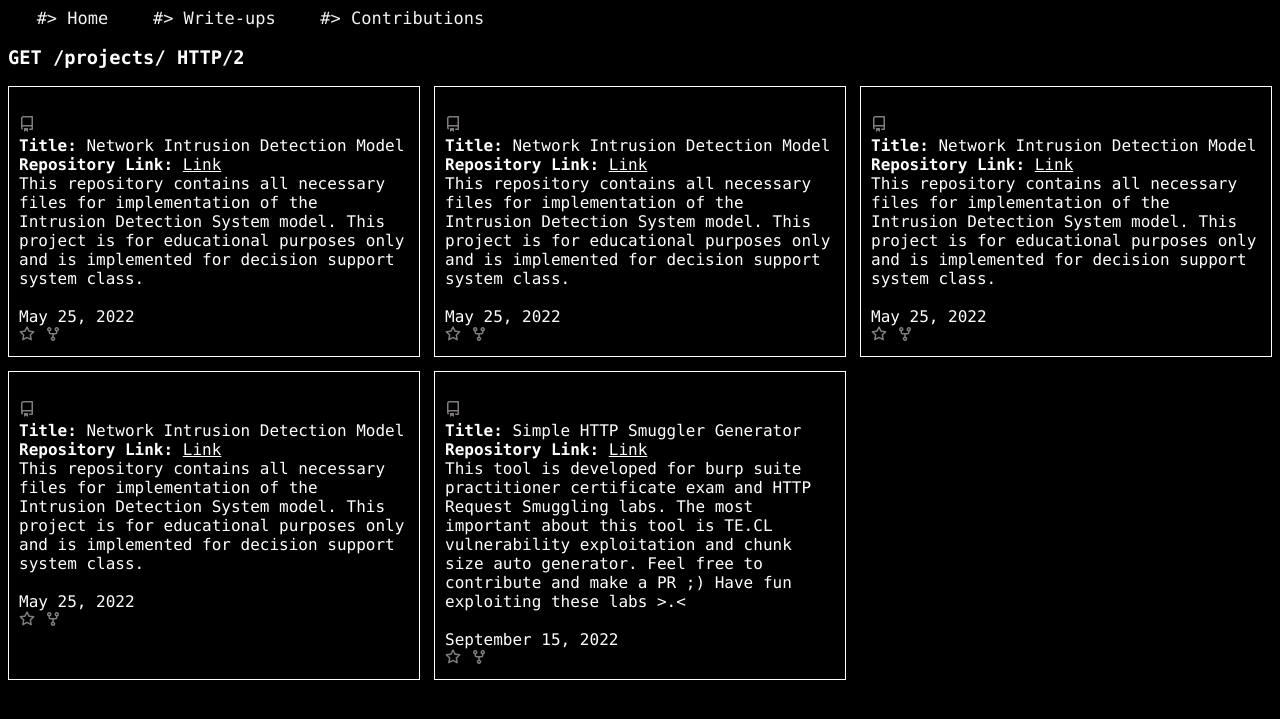
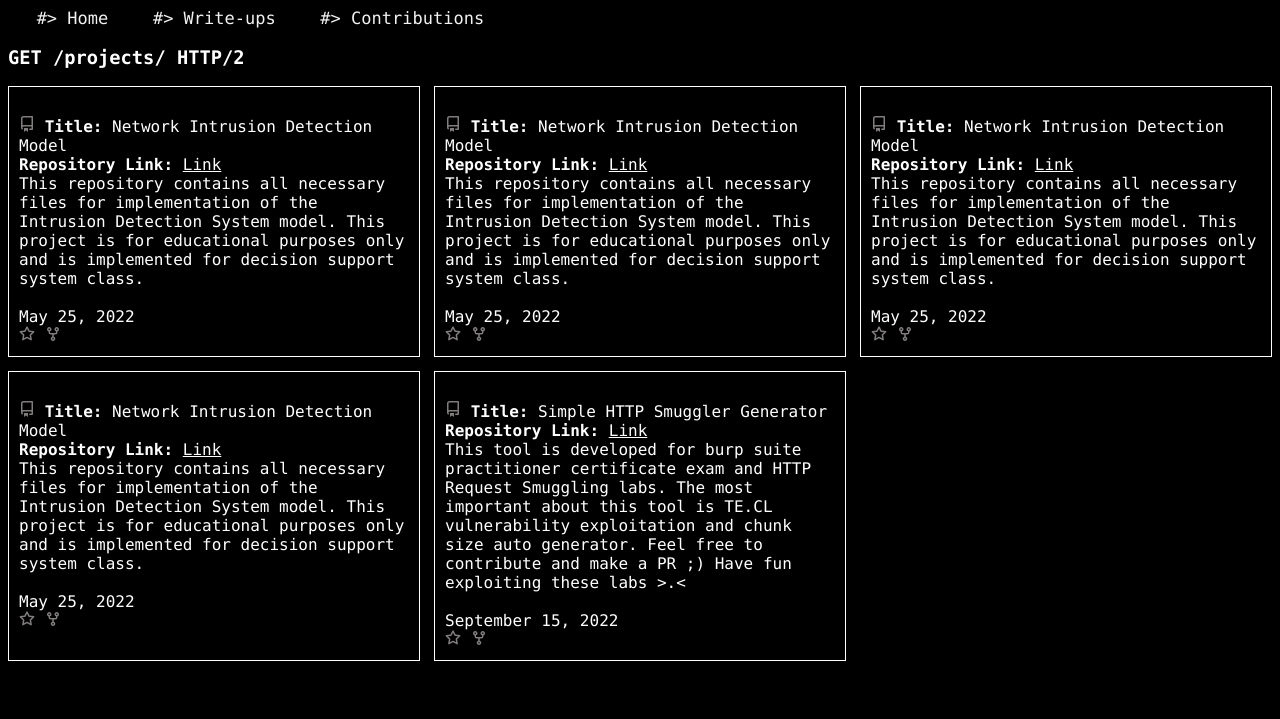
Before and after one commit to dhmosfunk/dhmosfunk.github.io, a Jekyll site: the page built from index.html, in a window 1280 px wide. Shown: the top 719 px of the page. Built offline with Jekyll 4.4.1, drawn with Linux system fonts in a browser that asks for light colours.

Commit message:
Update index.html

```diff
--- a/index.html
+++ b/index.html
@@ -8,18 +8,15 @@ layout: default
 {% for project in site.projects %}
 <div id="post_other">
     <br>
-    <div class="container">
-        <svg aria-hidden="true" height="16" viewBox="0 0 16 16" version="1.1" width="16" data-view-component="true" class="octicon octicon-repo mr-1 color-fg-muted" style="fill: #817d7d;">
+    <svg aria-hidden="true" height="16" viewBox="0 0 16 16" version="1.1" width="16" data-view-component="true" class="octicon octicon-repo mr-1 color-fg-muted" style="
+        fill: #817d7d;
+        ">
         <path d="M2 2.5A2.5 2.5 0 0 1 4.5 0h8.75a.75.75 0 0 1 .75.75v12.5a.75.75 0 0 1-.75.75h-2.5a.75.75 0 0 1 0-1.5h1.75v-2h-8a1 1 0 0 0-.714 1.7.75.75 0 1 1-1.072 1.05A2.495 2.495 0 0 1 2 11.5Zm10.5-1h-8a1 1 0 0 0-1 1v6.708A2.486 2.486 0 0 1 4.5 9h8ZM5 12.25a.25.25 0 0 1 .25-.25h3.5a.25.25 0 0 1 .25.25v3.25a.25.25 0 0 1-.4.2l-1.45-1.087a.249.249 0 0 0-.3 0L5.4 15.7a.25.25 0 0 1-.4-.2Z"></path>
     </svg>
-        <div>
     <b>Title:</b> {{project.title}}<br>
-            <b>Repository Link:</b> <a href="{{project.repo_link}}" target="_blank">Link</a><br>
-            {{project.desc}}<br><br>
-            {{project.date | date: "%B %d, %Y"}}
-        </div>
-    </div>
-    <div class="container">
+    <b>Repository Link:</b> <a href="{{project.repo_link}}" target="_blank">Link</a> <br>
+    {{project.desc}} <br><br>
+    {{project.date | date: "%B %d, %Y"}} <br>
     <svg aria-label="stars" role="img" height="16" viewBox="0 0 16 16" version="1.1" width="16" data-view-component="true" class="octicon octicon-star">
         <path d="M8 .25a.75.75 0 0 1 .673.418l1.882 3.815 4.21.612a.75.75 0 0 1 .416 1.279l-3.046 2.97.719 4.192a.751.751 0 0 1-1.088.791L8 12.347l-3.766 1.98a.75.75 0 0 1-1.088-.79l.72-4.194L.818 6.374a.75.75 0 0 1 .416-1.28l4.21-.611L7.327.668A.75.75 0 0 1 8 .25Zm0 2.445L6.615 5.5a.75.75 0 0 1-.564.41l-3.097.45 2.24 2.184a.75.75 0 0 1 .216.664l-.528 3.084 2.769-1.456a.75.75 0 0 1 .698 0l2.77 1.456-.53-3.084a.75.75 0 0 1 .216-.664l2.24-2.183-3.096-.45a.75.75 0 0 1-.564-.41L8 2.694Z"></path>
     </svg>
@@ -27,5 +24,4 @@ layout: default
         <path d="M5 5.372v.878c0 .414.336.75.75.75h4.5a.75.75 0 0 0 .75-.75v-.878a2.25 2.25 0 1 1 1.5 0v.878a2.25 2.25 0 0 1-2.25 2.25h-1.5v2.128a2.251 2.251 0 1 1-1.5 0V8.5h-1.5A2.25 2.25 0 0 1 3.5 6.25v-.878a2.25 2.25 0 1 1 1.5 0ZM5 3.25a.75.75 0 1 0-1.5 0 .75.75 0 0 0 1.5 0Zm6.75.75a.75.75 0 1 0 0-1.5.75.75 0 0 0 0 1.5Zm-3 8.75a.75.75 0 1 0-1.5 0 .75.75 0 0 0 1.5 0Z"></path>
     </svg>
 </div>
-</div>
 {% endfor %}
```
Lines whose indentation alone changed are shown as unchanged.
